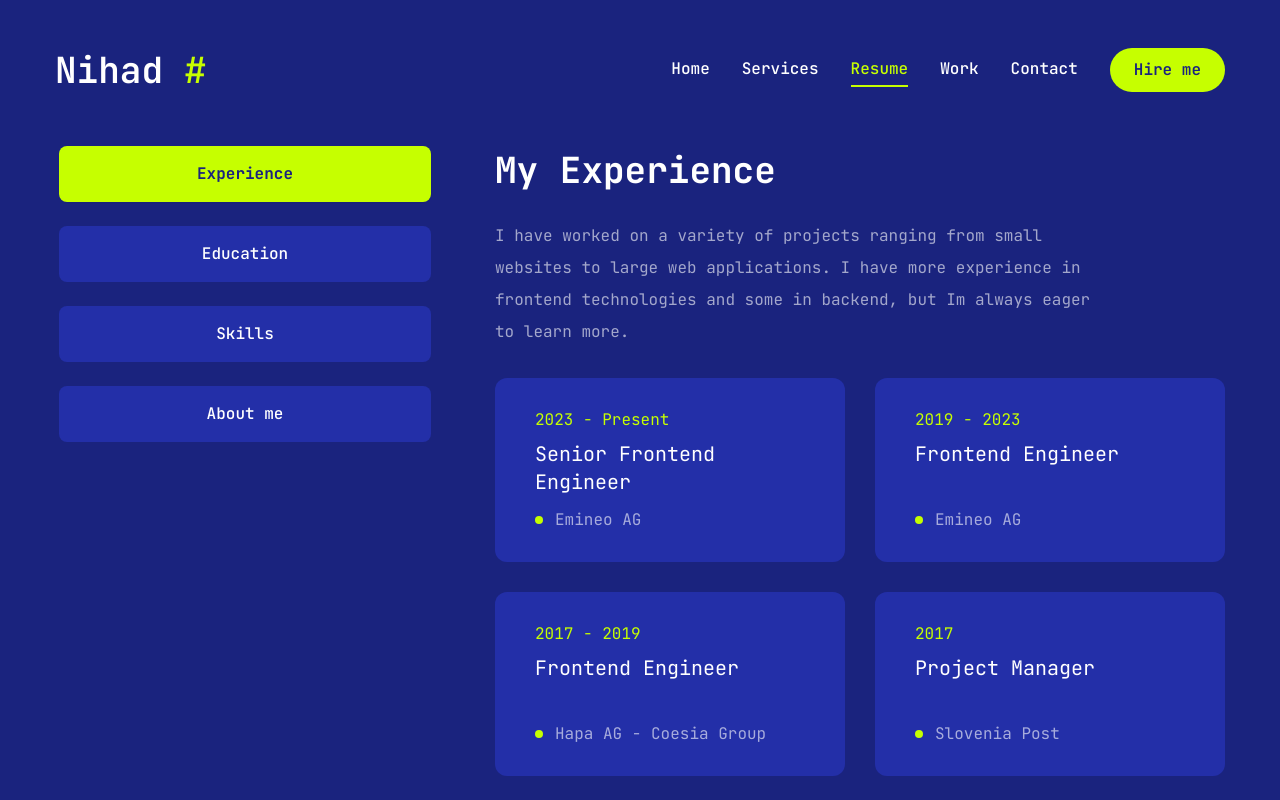
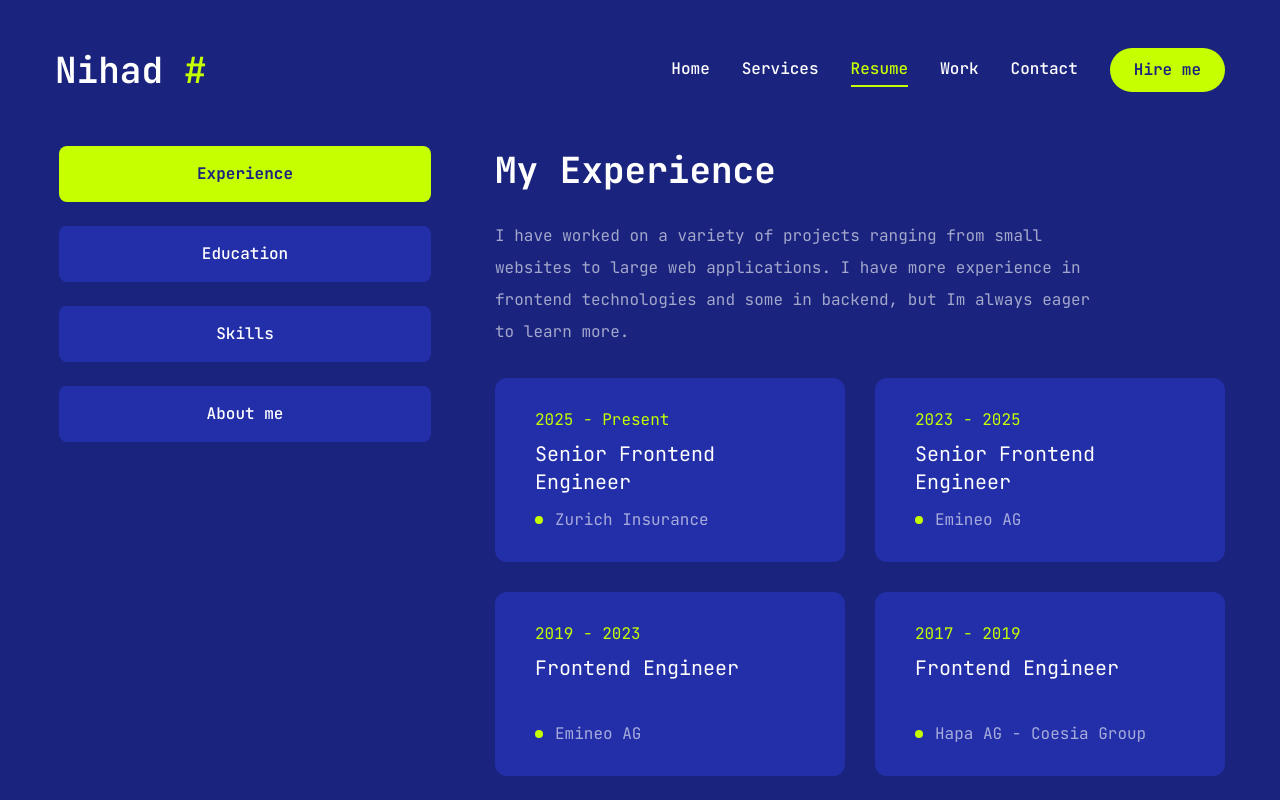
Before and after one commit to nihaadk/nihad-portofolio, a Next.js app: page /resume in a window 1280 px wide. Built offline with nearby package versions, Linux system fonts and the light colour scheme.

Commit message:
Update page.tsx
Add new experience

```diff
--- a/app/resume/page.tsx
+++ b/app/resume/page.tsx
@@ -49,9 +49,14 @@ const experience = {
     'I have worked on a variety of projects ranging from small websites to large web applications. I have more experience in frontend technologies and some in backend, but Im always eager to learn more.',
   items: [
     {
+      company: 'Zurich Insurance',
+      position: 'Senior Frontend Engineer',
+      duration: '2025 - Present',
+    },
+    {
       company: 'Emineo AG',
       position: 'Senior Frontend Engineer',
-      duration: '2023 - Present',
+      duration: '2023 - 2025',
     },
     {
       company: 'Emineo AG',
```
